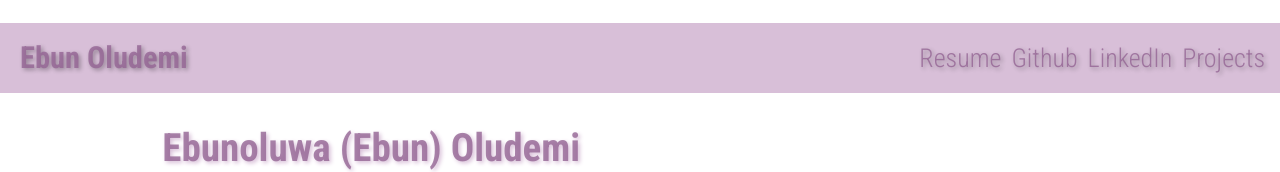
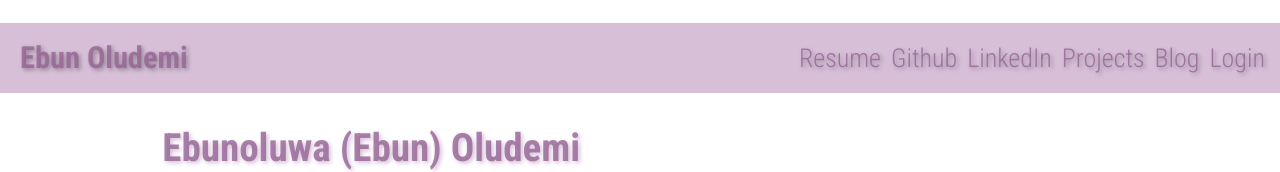
Before and after one commit to ebunnn/ebunwebsite, a React (Create React App) app: page / in a window 1280 px wide. Shown: the top 172 px of the page. Built offline with nearby package versions, Linux system fonts and the light colour scheme.

Commit message:
google auth and logout functioning

```diff
--- a/package.json
+++ b/package.json
@@ -11,9 +11,11 @@
     "@testing-library/jest-dom": "^5.16.4",
     "@testing-library/react": "^13.3.0",
     "@testing-library/user-event": "^13.5.0",
+    "firebase": "^10.5.0",
     "react": "^18.2.0",
     "react-dom": "^18.2.0",
     "react-elfsight-widget": "^1.1.1",
+    "react-google-button": "^0.7.2",
     "react-helmet": "^6.1.0",
     "react-router-dom": "^6.14.1",
     "react-scripts": "5.0.1",
--- a/src/App.js
+++ b/src/App.js
@@ -4,16 +4,26 @@ import Navbar from './Navbar';
 import Footer from './Footer';
 import Body from './Body';
 import Projects from './Projects';
+import Blog from './Blog';
+import CreateBlogPost from './CreateBlogPost';
+import Login from './Login';
+import { useState } from 'react';
+
 
 function App() {
+
+  const [isAuth, setIsAuth] = useState(false);
   return (
     <div className="App">
       <HashRouter>
         <header className="App-header">
-          <Navbar />
+          <Navbar setIsAuth={setIsAuth} isAuth={isAuth}/>
           <Routes>
             <Route path="/" element={<Body />} />
-            <Route path="/Projects" element={<Projects />} />
+            <Route path="/projects" element={<Projects />} />
+            <Route path="/blog" element={<Blog />} />
+            <Route path="/login" element={<Login setIsAuth={setIsAuth}/>} />
+
           </Routes>
           <Footer />
         </header>
--- /dev/null
+++ b/src/CreateBlogPost.js
@@ -0,0 +1,10 @@
+import React from "react";
+import "./CreateBlogPost.css"
+
+export default function CreateBlogPost() {
+    return(
+        <div>
+
+        </div>
+    )
+}
--- a/src/Login.js
+++ b/src/Login.js
@@ -27,9 +27,9 @@ export default function Login({setIsAuth}) {
     return(
         <div>
             <div className='Login--welcome'>
-                <h4>Welcome to the Login Page!</h4>
+                <h2>Welcome to the Login Page!</h2>
             </div>
-            <div className='Login--googleButtonContainer'>
+            <div>
                 {/* Calls signInWithGoogle func when button is clicked */}
                 <a className='Login--loginGoogleBtn' onClick={signInWithGoogle} style={{textDecoration:"none"}}><GoogleButton
                 onClick={() => { console.log('Google button clicked') }}
--- a/src/Navbar.js
+++ b/src/Navbar.js
@@ -3,8 +3,11 @@ import {Link} from "react-router-dom";
 import { FontAwesomeIcon } from "@fortawesome/react-fontawesome";
 import "./Navbar.css"
 import { faBars, faTimes } from "@fortawesome/free-solid-svg-icons";
+import { signOut } from "firebase/auth";
+import { auth } from "./firebase-config";
+import { useNavigate } from "react-router-dom";
 
-export default function Navbar() {
+export default function Navbar({isAuth, setIsAuth}) {
 
     const navRef = useRef();
     const responsiveNavClass = "responsive_nav";
@@ -12,6 +15,16 @@ export default function Navbar() {
     const showNavBar = () => {
         navRef.current.classList.toggle(responsiveNavClass);
     }
+
+    let navigate = useNavigate();
+
+    const signUserOut = () => {
+        signOut(auth).then(() => {
+            localStorage.clear()
+            setIsAuth(false)
+            navigate("/login")
+        });
+    };
 
     return (
         <navbar className="navbar--container">
@@ -21,7 +34,9 @@ export default function Navbar() {
                     <li><a href="https://drive.google.com/file/d/1PBbaCyQ7fthhXzX0sULc2qPQbUZvfY_0/view?usp=sharing" target="_blank" rel="noreferrer">Resume</a></li>
                     <li><a href="https://github.com/ebunnn" target="_blank" rel="noreferrer">Github</a></li>
                     <li><a href="https://linkedin.com/in/ebun-oludemi" target="_blank" rel="noreferrer">LinkedIn</a></li>
-                    <li><a href="javascript:void(0);"><Link to="/Projects">Projects</Link></a></li>
+                    <li><a href="javascript:void(0);"><Link to="/projects">Projects</Link></a></li>
+                    <li><a href="javascript:void(0);"><Link to="/blog">Blog</Link></a></li>
+                    <li><a href="javascript:void(0);">{!isAuth ? <Link to="/login">Login</Link> : <button onClick={signUserOut}>Log Out</button>}</a></li>
                 </ul>
                 <button className="navbar--bars navbar--close" onClick={showNavBar}>
                         <FontAwesomeIcon icon={faTimes} />
--- /dev/null
+++ b/src/firebase-config.js
@@ -0,0 +1,23 @@
+// Import the functions you need from the SDKs you need
+import { initializeApp } from "firebase/app";
+import {getFirestore} from "firebase/firestore";
+import { getAuth, GoogleAuthProvider } from "firebase/auth";
+// TODO: Add SDKs for Firebase products that you want to use
+// https://firebase.google.com/docs/web/setup#available-libraries
+
+// Your web app's Firebase configuration
+const firebaseConfig = {
+  apiKey: "AIzaSyCWtTD5wtvFXVlnWyFzptG6Q4Ur10r29DY",
+  authDomain: "ebunwebsite-blog.firebaseapp.com",
+  projectId: "ebunwebsite-blog",
+  storageBucket: "ebunwebsite-blog.appspot.com",
+  messagingSenderId: "38090979927",
+  appId: "1:38090979927:web:70ade008288c131bbe4112"
+};
+
+// Initialize Firebase
+const app = initializeApp(firebaseConfig);
+
+export const db = getFirestore(app);
+export const auth = getAuth(app);
+export const provider = new GoogleAuthProvider();
```
Also changed, not shown: src/Blog.css (added), src/Blog.js (added), src/CreateBlogPost.css (added), 1 other file (tests, documents, lock files or other folders).
